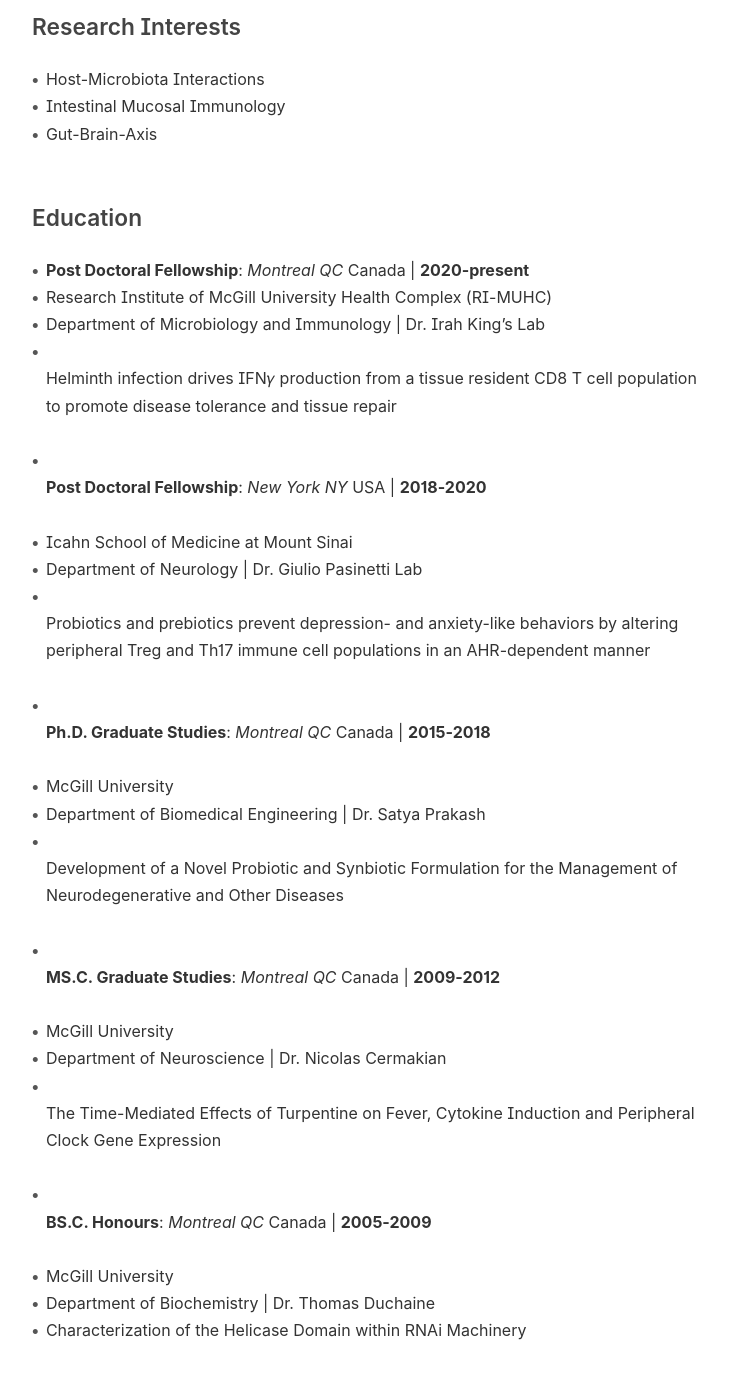
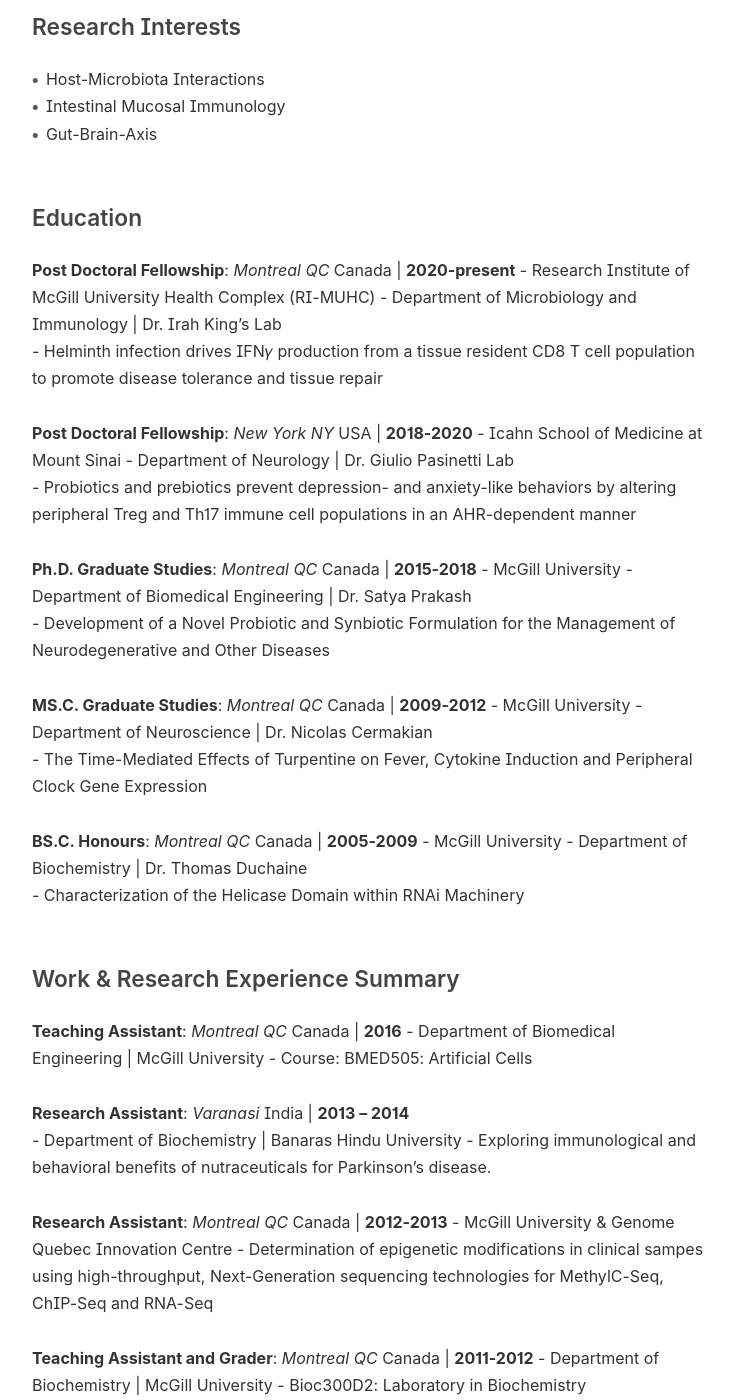
Before and after one commit to suswes/suswes.github.io, an MkDocs documentation site: the page built from docs/index.md, in a window 1280 px wide and 1400 px high, scrolled down 895 px. Shown: the whole window, without its empty margins (400-1134 px from the left). Built offline with MkDocs 1.6.1, drawn with Linux system fonts in a browser that asks for light colours; some web fonts are replaced; some of the changed text lies outside the part shown.

Commit message:
Update index.md

```diff
--- a/docs/index.md
+++ b/docs/index.md
@@ -12,6 +12,7 @@
 
 <br>
 
+
 ## Profile Summary
 I am a research scientist excited about anything and everything happening in our gut. For 15 years I've navigated through 9 departments in 3 countries exploring questions ranging from nutraceutical metabolomics to gut-brain-axis communication to host-parasite interactions. My scientific roadtrip, although winding, is rooted in fundamental questions on how the environment communicates with our body. This awe-inspiring task motivates my career choice in science to contribute a piece to the evolving understanding of what makes the human body thrive despite constant environmental challenges. In my opinion, the foundation of our body’s tolerance to the environment resides in how the gut microbiota interacts with our intestinal immune system.
 
@@ -22,50 +23,50 @@
 
 
 ## Education
-- **Post Doctoral Fellowship**: _Montreal QC_ Canada	| **2020-present**
+**Post Doctoral Fellowship**: _Montreal QC_ Canada	| **2020-present**
   - Research Institute of McGill University Health Complex (RI-MUHC)
   - Department of Microbiology and Immunology | Dr. Irah King’s Lab
   - Helminth infection drives IFN𝛾 production from a tissue resident CD8 T cell population to promote disease tolerance and tissue repair
 
-- **Post Doctoral Fellowship**: _New York NY_ USA	| **2018-2020**
+**Post Doctoral Fellowship**: _New York NY_ USA	| **2018-2020**
   - Icahn School of Medicine at Mount Sinai
   - Department of Neurology | Dr. Giulio Pasinetti Lab
   - Probiotics and prebiotics prevent depression- and anxiety-like behaviors by altering peripheral Treg and Th17 immune cell populations in an AHR-dependent manner
 
-- **Ph.D. Graduate Studies**: _Montreal QC_ Canada	| **2015-2018**
+**Ph.D. Graduate Studies**: _Montreal QC_ Canada	| **2015-2018**
   - McGill University
   - Department of Biomedical Engineering | Dr. Satya Prakash
   - Development of a Novel Probiotic and Synbiotic Formulation for the Management of Neurodegenerative and Other Diseases
 
-- **MS.C. Graduate Studies**: _Montreal QC_ Canada	| **2009-2012**
+**MS.C. Graduate Studies**: _Montreal QC_ Canada	| **2009-2012**
   - McGill University
   - Department of Neuroscience | Dr. Nicolas Cermakian
   - The Time-Mediated Effects of Turpentine on Fever, Cytokine Induction and Peripheral Clock Gene Expression
 
-- **BS.C. Honours**: _Montreal QC_ Canada	| **2005-2009**
+**BS.C. Honours**: _Montreal QC_ Canada	| **2005-2009**
   - McGill University
   - Department of Biochemistry | Dr. Thomas Duchaine
   - Characterization of the Helicase Domain within RNAi Machinery
 
 
 ## Work & Research Experience Summary
- - **Teaching Assistant**: _Montreal QC_ Canada	| **2016**
+**Teaching Assistant**: _Montreal QC_ Canada	| **2016**
    - Department of Biomedical Engineering	| McGill University
    - Course: BMED505: Artificial Cells
 
- - **Research Assistant**: _Varanasi_ India	| **2013 – 2014**
+**Research Assistant**: _Varanasi_ India	| **2013 – 2014**
    - Department of Biochemistry	| Banaras Hindu University
    - Exploring immunological and behavioral benefits of nutraceuticals for Parkinson’s disease.
 
- - **Research Assistant**: _Montreal QC_ Canada | **2012-2013**
+**Research Assistant**: _Montreal QC_ Canada | **2012-2013**
    - McGill University & Genome Quebec Innovation Centre
    - Determination of epigenetic modifications in clinical sampes using high-throughput, Next-Generation sequencing technologies for MethylC-Seq, ChIP-Seq and RNA-Seq
 
- - **Teaching Assistant and Grader**: _Montreal QC_ Canada | **2011-2012**
+**Teaching Assistant and Grader**: _Montreal QC_ Canada | **2011-2012**
    - Department of Biochemistry | McGill University
    - Bioc300D2: Laboratory in Biochemistry
 
- - **Undergraduate Researcher** _Montreal QC_ Canada  | **2007**
+**Undergraduate Researcher** _Montreal QC_ Canada  | **2007**
    - Department of Biomedical Engineering | McGill University
    - iGEM: International Genetically Engineered Machines Competition | MIT
    - Group research leader for iGEM. We strove to engineer a robust quorum sensor in bacteria and to mathematically model this stochastic system for execution in Mathematica.
```
